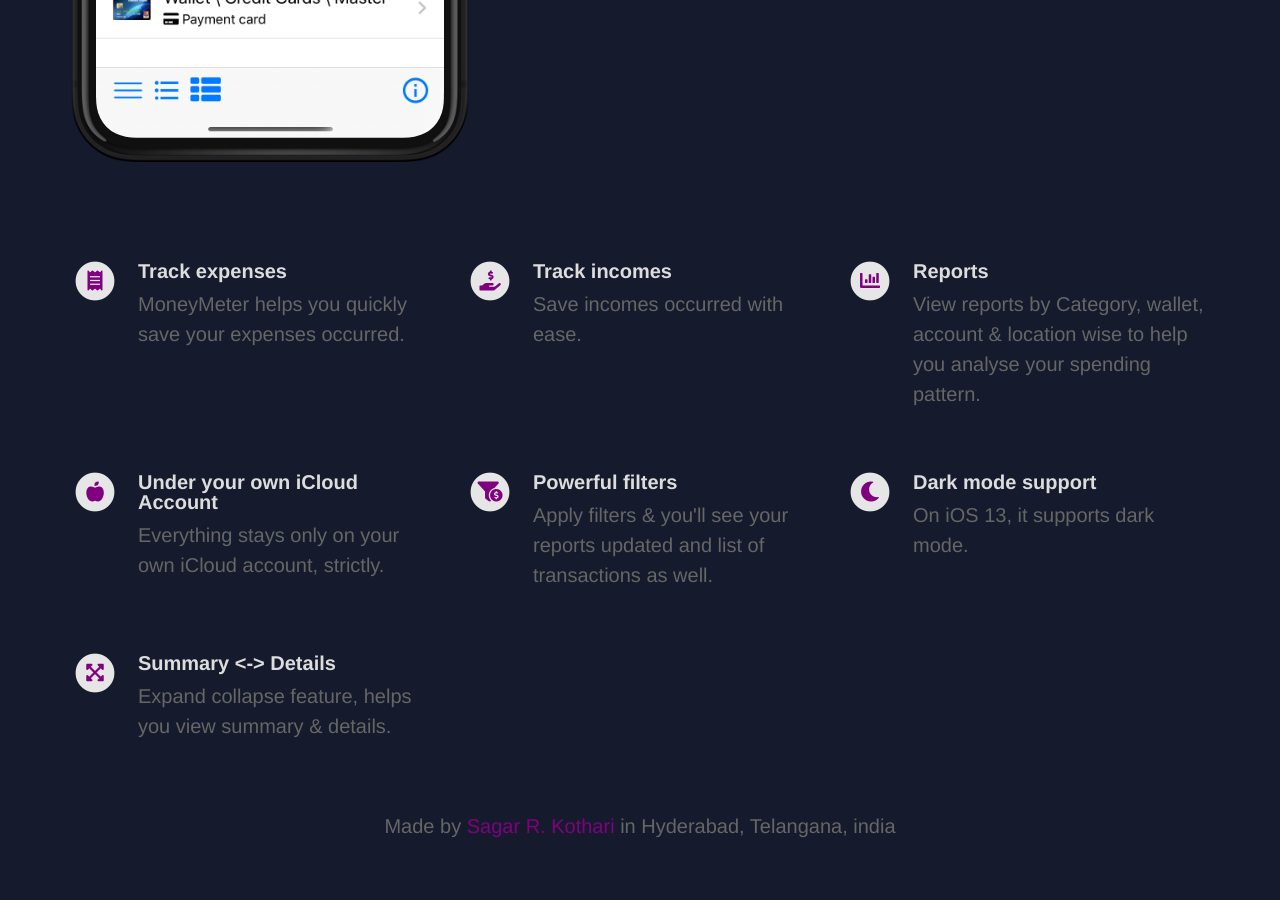
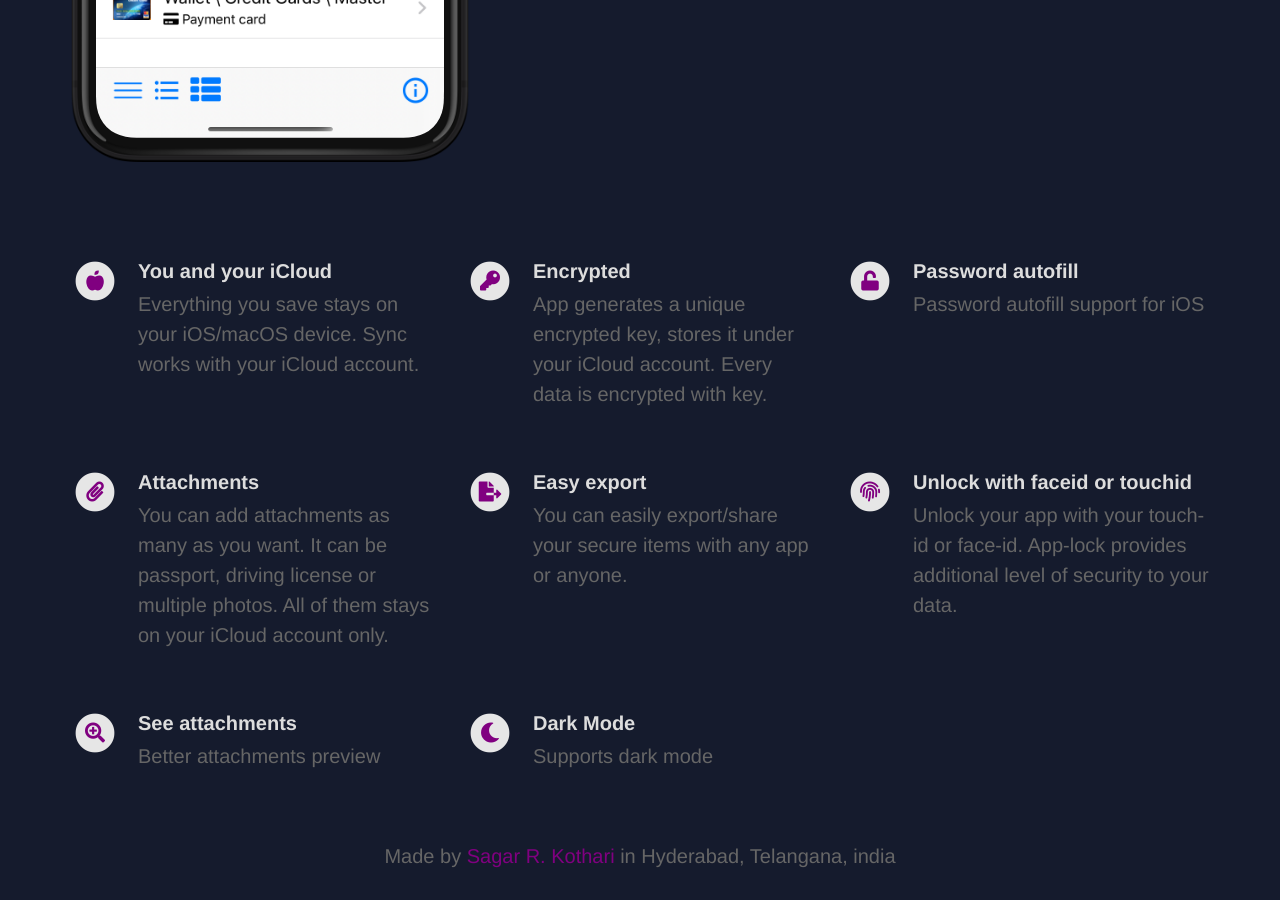
Before and after one commit to sagar-r-kothari/MyCardsHolder, a Jekyll site: the page built from index.html, in a window 1280 px wide and 900 px high, scrolled down 823 px. Built offline with Jekyll 4.4.1, drawn with Linux system fonts in a browser that asks for light colours; nearby versions of some CDN libraries.

Commit message:
updated list of features

```diff
--- a/_config.yml
+++ b/_config.yml
@@ -35,33 +35,37 @@
 # Feature List                            Edit, add or remove features to be presented.
 features                                  :
 
-  - title                                 : Track expenses
-    description                           : MoneyMeter helps you quickly save your expenses occurred.
-    fontawesome_icon_name                 : receipt
-
-  - title                                 : Track incomes
-    description                           : Save incomes occurred with ease.
-    fontawesome_icon_name                 : hand-holding-usd
-
-  - title                                 : Reports
-    description                           : View reports by Category, wallet, account & location wise to help you analyse your spending pattern.
-    fontawesome_icon_name                 : chart-bar
-
-  - title                                 : Under your own iCloud Account
-    description                           : Everything stays only on your own iCloud account, strictly.
+  - title                                 : You and your iCloud
+    description                           : Everything you save stays on your iOS/macOS device. Sync works with your iCloud account.
     fontawesome_icon_name                 : apple-alt
 
-  - title                                 : Powerful filters
-    description                           : Apply filters & you'll see your reports updated and list of transactions as well.
-    fontawesome_icon_name                 : funnel-dollar
+  - title                                 : Encrypted
+    description                           : App generates a unique encrypted key, stores it under your iCloud account. Every data is encrypted with key.
+    fontawesome_icon_name                 : key
 
-  - title                                 : Dark mode support
-    description                           : On iOS 13, it supports dark mode.
+  - title                                 : Password autofill
+    description                           : Password autofill support for iOS
+    fontawesome_icon_name                 : unlock
+
+  - title                                 : Attachments
+    description                           : You can add attachments as many as you want. It can be passport, driving license or multiple photos. All of them stays on your iCloud account only.
+    fontawesome_icon_name                 : paperclip
+
+  - title                                 : Easy export
+    description                           : You can easily export/share your secure items with any app or anyone.
+    fontawesome_icon_name                 : file-export
+
+  - title                                 : Unlock with faceid or touchid
+    description                           : Unlock your app with your touch-id or face-id. App-lock provides additional level of security to your data.
+    fontawesome_icon_name                 : fingerprint
+
+  - title                                 : See attachments
+    description                           : Better attachments preview
+    fontawesome_icon_name                 : search-plus
+
+  - title                                 : Dark Mode
+    description                           : Supports dark mode
     fontawesome_icon_name                 : moon
-
-  - title                                 : Summary <-> Details
-    description                           : Expand collapse feature, helps you view summary & details.
-    fontawesome_icon_name                 : expand-arrows-alt
 
 # Theme Settings
 topbar_color                              : "#000000"
```
